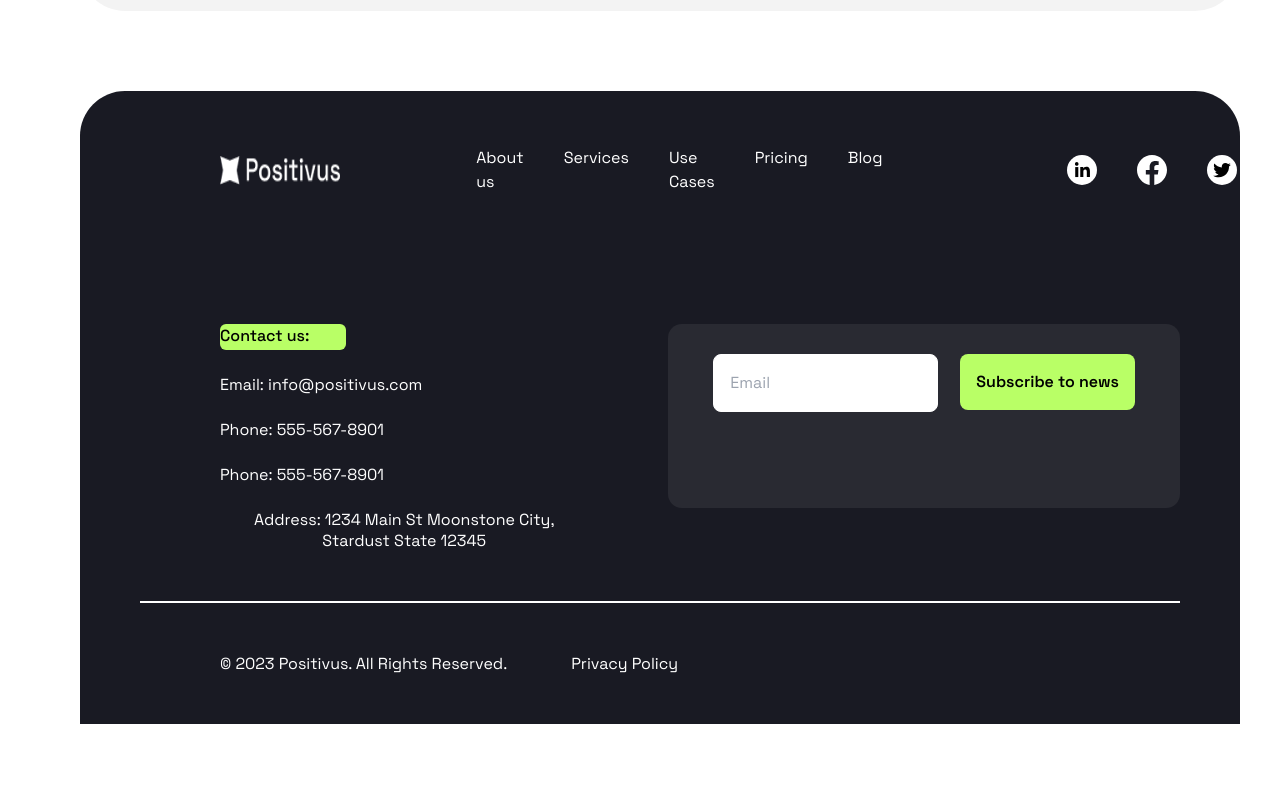
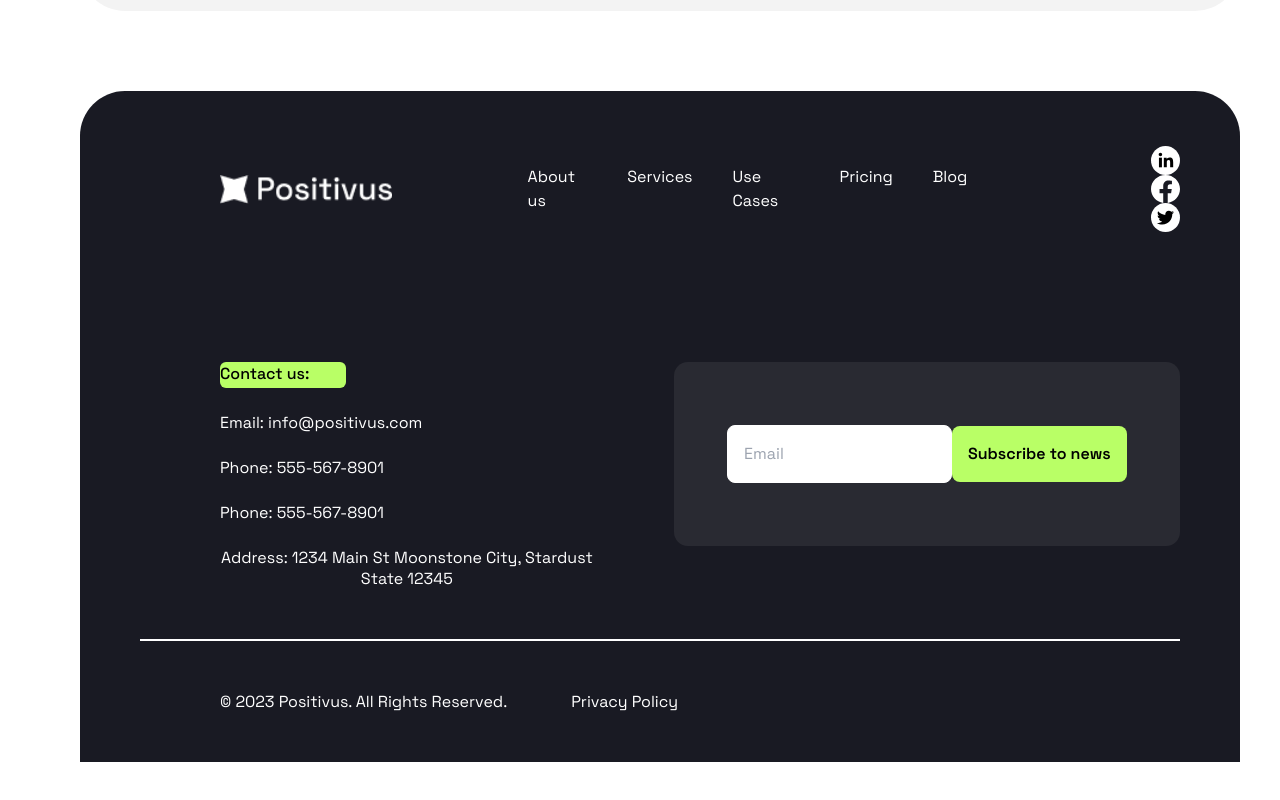
Before and after one commit to priyankashah3107/positivus, a Next.js app: page / in a window 1280 px wide. Shown: the part 7327-8127 px from the top of the page. Before the commit the page ends 8091 px from the top, so only its background shows below. Built offline with nearby package versions, Linux system fonts and the light colour scheme.

Commit message:
working on responsie

```diff
--- a/src/app/globals.css
+++ b/src/app/globals.css
@@ -215,6 +215,7 @@ line-height: 28px; /* 140% */
 }
 
 .foo{
+  /* width: 425; */
   display: flex;
   padding: 55px 60px 50px 60px;
   flex-direction: column;
@@ -246,13 +247,13 @@ line-height: normal;
 }
 
 .fooEmail{
-  width: 390px;
-  height: 219px;
-  display: flex;
-padding: 30px;
-flex-direction: column;
-align-items: flex-start;
-gap: 22px;
+  /* width: 390px;
+  height: 219px; */
+  /* display: flex; */
+/* padding: 30px; */
+/* flex-direction: column;
+align-items: flex-start; */
+/* gap: 22px; */
 border-radius: 14px;
 background: #292A32;
 }
@@ -363,6 +364,7 @@ padding: 40px 0px;
 /* align-items: center; */
 gap: 36px;
 border-radius: 45px;
+width: 420px;
 
 }
 
--- a/src/components/Footer.tsx
+++ b/src/components/Footer.tsx
@@ -69,9 +69,9 @@ const Footer = () => {
     <div className="p-4 pl-6 lg:pl-20 lg:p-10">
       <div className="foo text-white flex flex-col">
 
-        <div className="flex flex-row justify-between pl-20 items-center gap-10">
+        <div className="flex flex-row justify-between md:pl-20 items-center md:gap-10">
           <div>
-          <Image src={"/logo.png"} alt='logo' width={144} height={23}
+          <Image src={"/logo.png"} alt='logo' width={100} height={23}
           className="lg:w-[180px] lg:h-[29px] cursor-pointer" />
           </div>
 
@@ -83,7 +83,7 @@ const Footer = () => {
           ))}
          </div>
 
-           <div className='flex flex-row gap-10 md:ml-36 items-center '>
+           <div className='flex flex-row gap-10 md:ml-36 items-center hidden lg:block '>
            {icons.map((val) => (
             <Image src={val.icon} alt='icons' width={30} height={30}
             className='flex flex-row gap-10' />
```
